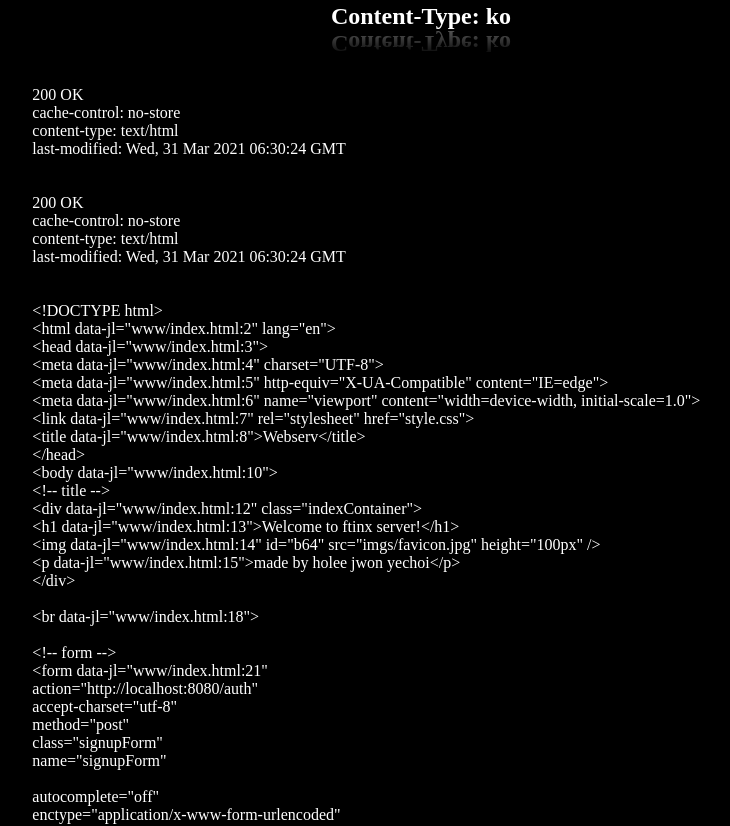
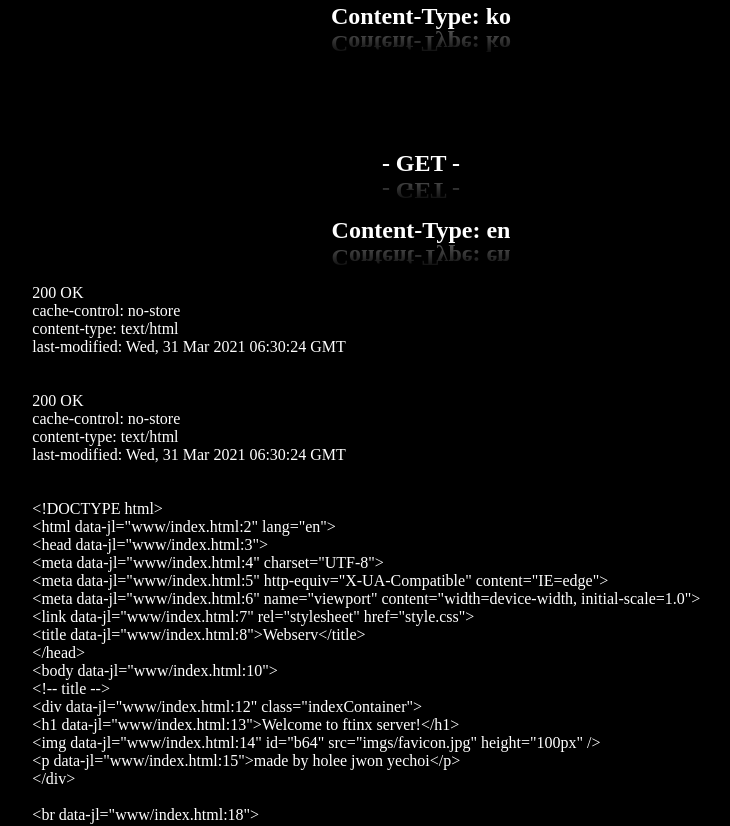
Before and after one commit to ftinx/webserv, a plain HTML site: page www/index.html in a window 1280 px wide. Shown: the part 1186-2012 px from the top of the page, without its empty margins (219-949 px from the left). Drawn offline with Linux system fonts and the light colour scheme.

Commit message:
[FEAT] add www

```diff
--- a/www/index.html
+++ b/www/index.html
@@ -99,6 +99,10 @@
 		<h1> - GET - </h1>
 		<h1>Content-Type: ko</h1>
 		<p id="get_content_type_ko"></p>
+	</div>
+	<div class="indexContainer">
+		<h1> - GET - </h1>
+		<h1>Content-Type: en</h1>
 		<p id="get_content_type_en"></p>
 	</div>
 	<script type="text/javascript" src="script.js"></script>
--- a/www/script.js
+++ b/www/script.js
@@ -57,7 +57,7 @@ function body(data) {
 fetch('http://localhost:8080/',{
 	method: 'GET',
 	headers: {
-		'Content-Language': 'en',
+		'Accept-Language': 'en',
 	},
 })
 .then(status)
```
